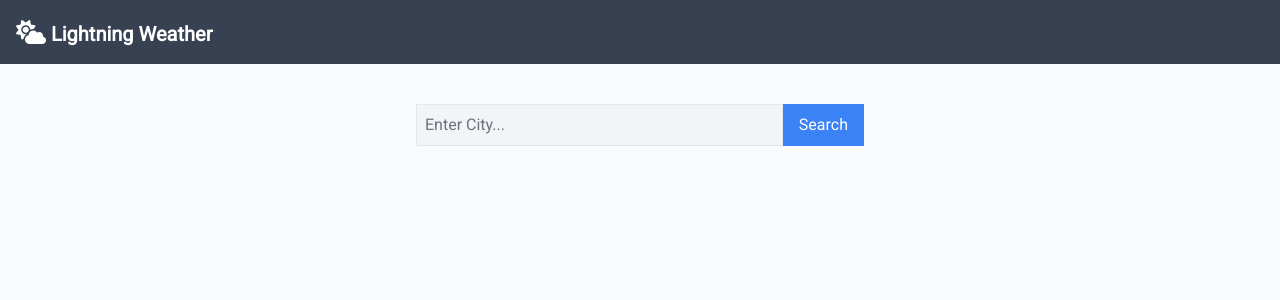
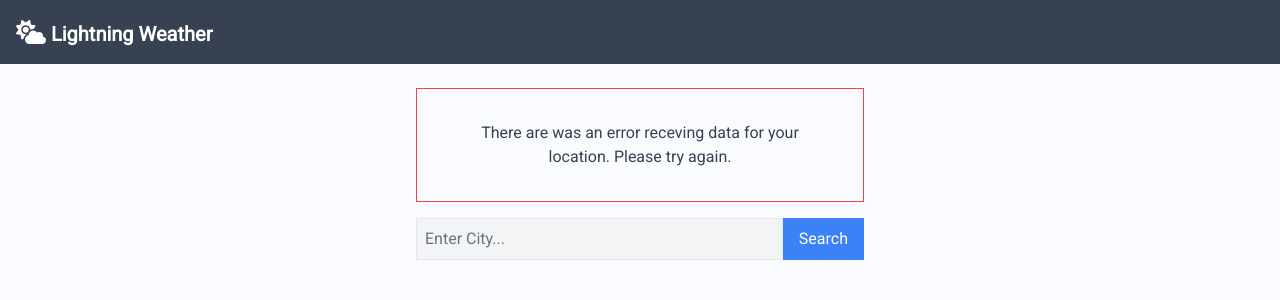
Before and after one commit to pchelka84/react-weather-app, a React (Create React App) app: page / in a window 1280 px wide. Both pictures are taken after typing "Sample" into the empty fields and a click on the input "Search". Shown: the top 300 px of the page. Built offline with nearby package versions, Linux system fonts and the light colour scheme; no server answers.

Commit message:
catch an error/404 if entered city doesn't exist

```diff
--- a/src/App.js
+++ b/src/App.js
@@ -10,17 +10,25 @@ class App extends Component {
   state = {
     city: null,
     loading: false,
+    error: null,
   };
 
   // Search City
   searchCity = async (text) => {
-    this.setState({ loading: true });
-    const res = await axios.get(
-      `https:\\api.openweathermap.org/data/2.5/weather?q=${text}&units=imperial&appid=${process.env.REACT_APP_OPENWEATHER_KEY}`
-    );
+    try {
+      const res = await axios.get(
+        `https:\\api.openweathermap.org/data/2.5/weather?q=${text}&units=imperial&appid=${process.env.REACT_APP_OPENWEATHER_KEY}`
+      );
 
-    console.log(res.data);
-    this.setState({ city: res.data, loading: false });
+      console.log(res.data);
+      this.setState({ city: res.data, loading: false });
+    } catch (err) {
+      console.log(`Error: ${err}`);
+      this.setState({
+        error:
+          "There are was an error receving data for your location. Please try again.",
+      });
+    }
   };
 
   // Clear City from state
@@ -28,13 +36,23 @@ class App extends Component {
     this.setState({ city: null, loading: false });
   };
 
+  // Set alert
+  setAlert = (msg) => {
+    this.setState({ alert: { msg } });
+  };
+
   render() {
-    const { city, loading } = this.state;
+    const { city, loading, error } = this.state;
 
     return (
       <div className='font-roboto bg-blue-50 bg-opacity-40 h-full'>
         <Navbar title='Lightning Weather' icon='fas fa-cloud-sun' />
         <div className='mx-auto md:w-2/5 px-4 md:px-8 text-center'>
+          {error && (
+            <div className='p-8 border border-0 border-red-500 text-gray-700'>
+              {error}
+            </div>
+          )}
           <Search
             searchCity={this.searchCity}
             clearCity={this.clearCity}
```
